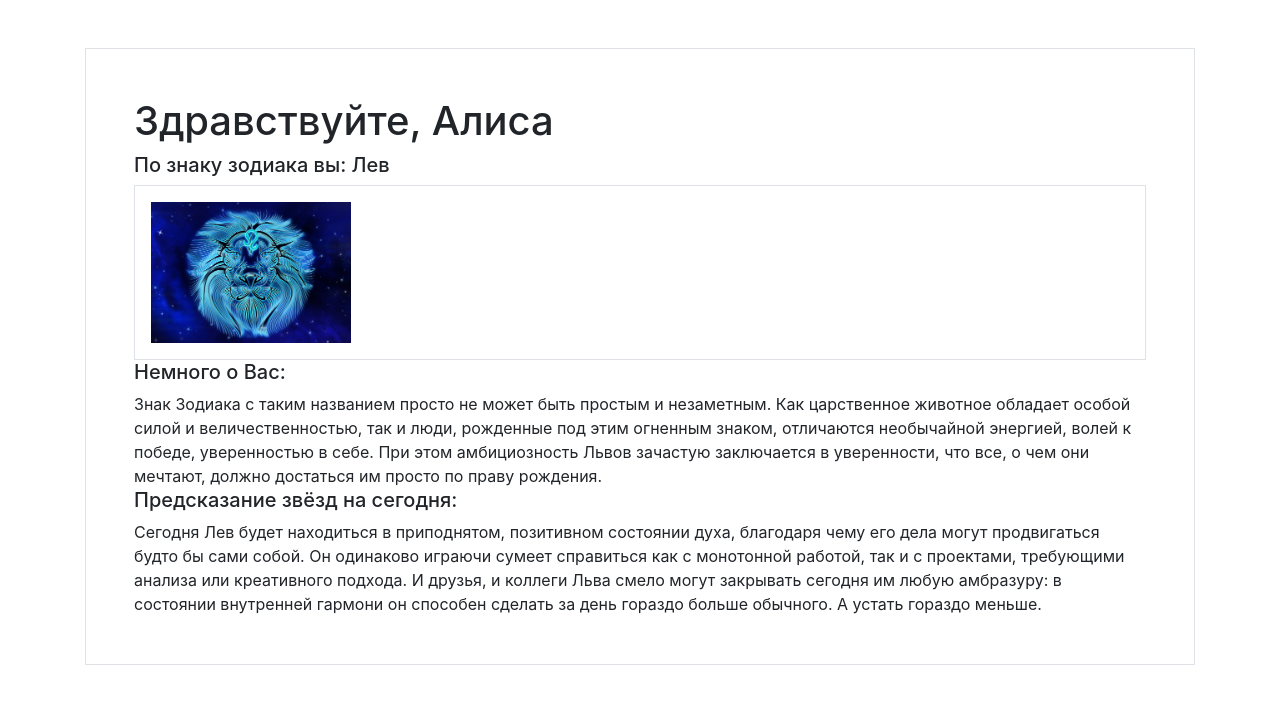
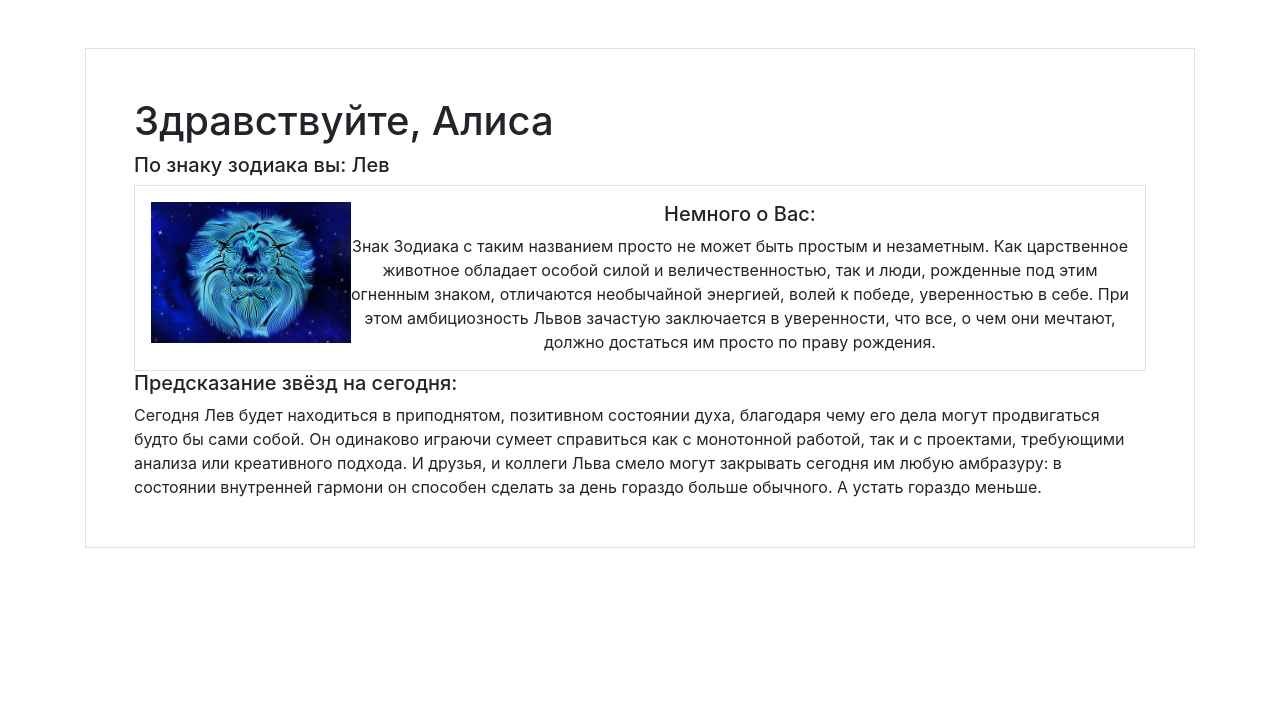
Before and after one commit to Alisenok24B/WebServer, a Flask app: page /horoscope in a window 1280 px wide. Shown: the part 56-760 px from the top of the page. Run offline with Flask 2, Linux system fonts and the light colour scheme; a user stored in the database is signed in; some libraries are stand-ins or nearby versions.

Commit message:
update style

```diff
--- a/app/templates/horoscope.html
+++ b/app/templates/horoscope.html
@@ -32,10 +32,12 @@
 		{% elif sign == 'Рыбы' %}
 		    <img src="/static/img/pisces.jpg" width = 200px alt="здесь должна была быть картинка, но не нашлась">
 		{% endif %}
+	    <form action="/action_page.php">
+			<h5 class="text-center">Немного о Вас:</h5>
+			<div class="text-center">{{ about_sign }}</div>
+		</form>
 	</div>
 		<form action="/action_page.php">
-			<h5>Немного о Вас:</h5>
-			<div>{{ about_sign }}</div>
 			<h5>Предсказание звёзд на сегодня:</h5>
 			<div>{{ prediction }}</div>
 		</form>
```
Also changed, not shown: app/db/horoscope.db.
